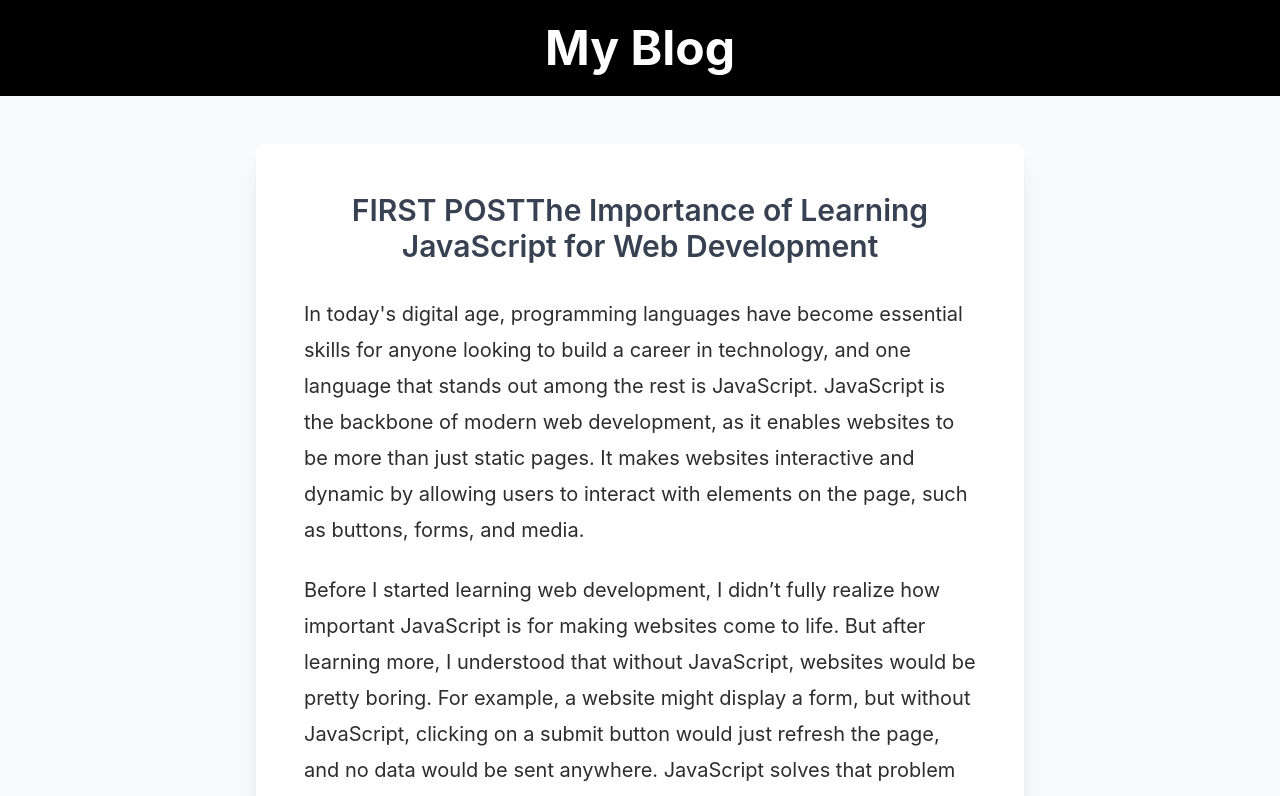
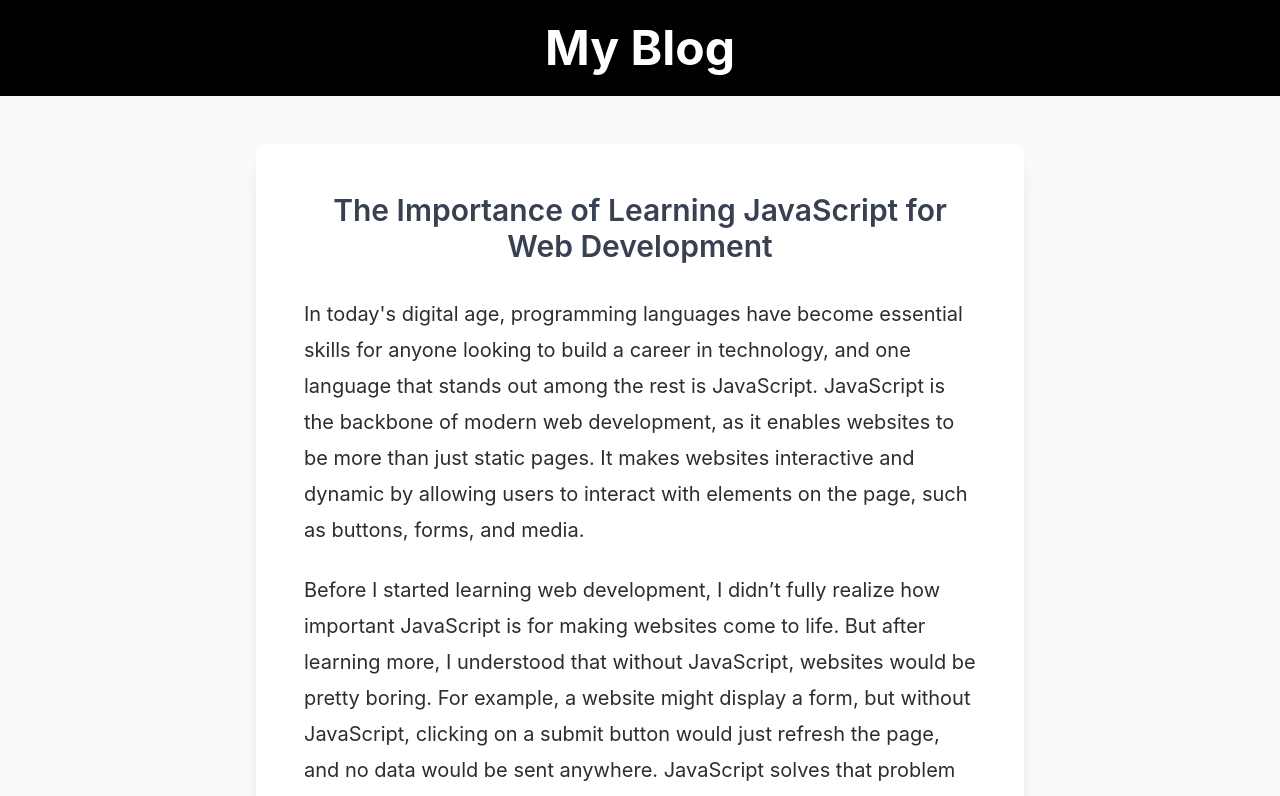
Before and after one commit to Natatsy/blog-post, a React (Create React App) app: page /post/first-post in a window 1280 px wide. Shown: the top 796 px of the page. Built offline with nearby package versions, Linux system fonts and the light colour scheme.

Commit message:
Working out a smal bug

```diff
--- a/src/pages/PostPage.js
+++ b/src/pages/PostPage.js
@@ -21,7 +21,6 @@ const PostPage = () => {
           throw new Error("Failed to fetch markdown file");
         }
         const text = await response.text();
-        setPostContent(text);
         const { data, content } = matter(text); // Parse front matter and content
         setPostContent(content); // Set the Markdown content
         setPostTitle(data.title || postId.replace("-", " ").toUpperCase()); // Set the post title
@@ -50,7 +49,6 @@ const PostPage = () => {
       <main className="container mx-auto px-3">
         <article className="bg-white p-12 rounded-lg shadow-xl max-w-3xl mx-auto">
           <h1 className="text-3xl font-semibold text-gray-700 mb-8 text-center">
-            {postId.replace("-", " ").toUpperCase()}
             {postTitle}
           </h1>
           <ReactMarkdown
```
